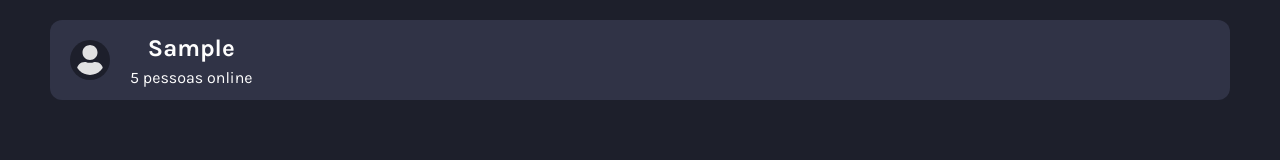
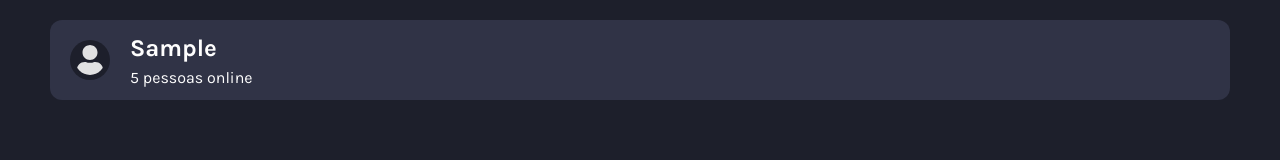
Before and after one commit to douglas-jpg/chat-online, a React (Vite) app in the folder client/: page / in a window 1280 px wide. Both pictures are taken after typing "Sample" into the empty fields and a click on the button "Continuar". Shown: the top 160 px of the page. Built offline with nearby package versions, Linux system fonts and the light colour scheme.

Commit message:
bug: texto header alinahdo start

```diff
--- a/client/src/App.css
+++ b/client/src/App.css
@@ -70,6 +70,10 @@ nav {
 
     border-radius: 12px;
     background-color: var(--black-3);
+}
+
+.text_nav {
+    text-align: start;
 }
 
 .icon {
```
